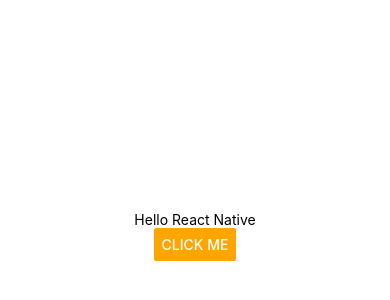
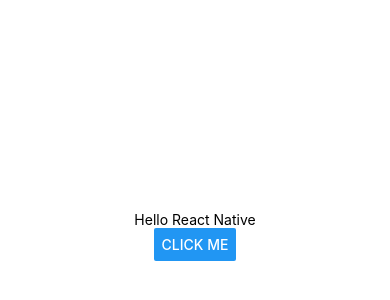
Before and after one commit to henry-hartzler/react-native-practice, a React Native app in the folder DoneWithIt/: screen / in a window 390 px wide. Shown: the part 186-486 px from the top of the page. Built offline with nearby package versions, Linux system fonts and the light colour scheme.

Commit message:
Alert.alert

```diff
--- a/DoneWithIt/App.js
+++ b/DoneWithIt/App.js
@@ -1,5 +1,5 @@
 import { StatusBar } from 'expo-status-bar';
-import { StyleSheet, Text, View, SafeAreaView, TouchableHighlight, Image, Button } from 'react-native';
+import { StyleSheet, Text, View, SafeAreaView, TouchableHighlight, Image, Alert, Button } from 'react-native';
 
 export default function App() {
   const handlePress = () => {
@@ -9,7 +9,11 @@
   return (
     <SafeAreaView style={styles.container}>
       <Text numberOfLines={1} onPress={handlePress}>Hello React Native</Text>
-      <Button color="orange" title='Click Me' onPress={() => console.log("button tapped")}/>
+      <Button title='Click Me'
+      onPress={() => Alert.alert("My title", "My message", [
+        {text: "Yes", onPress: () => console.log("yes")},
+        {text: "No", onPress: () => console.log("no")}
+        ])}/>
     </SafeAreaView>
   );
 }
```
